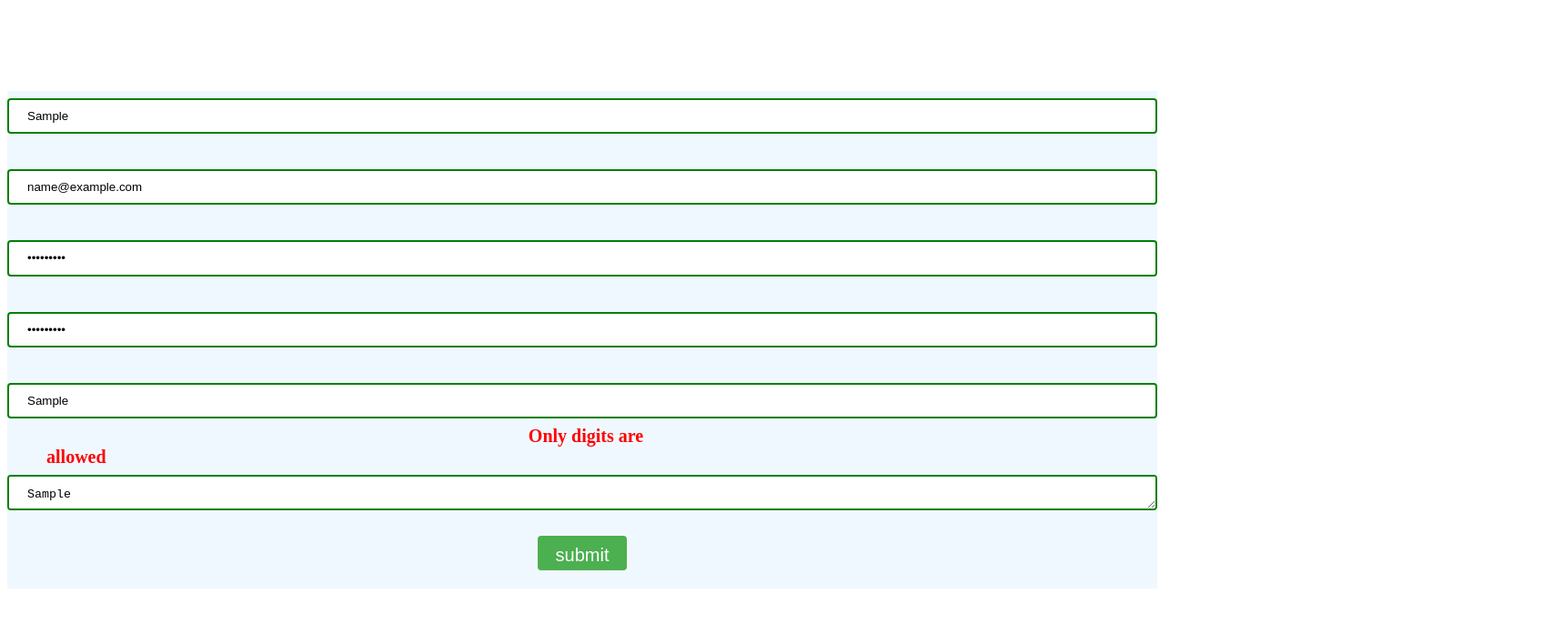
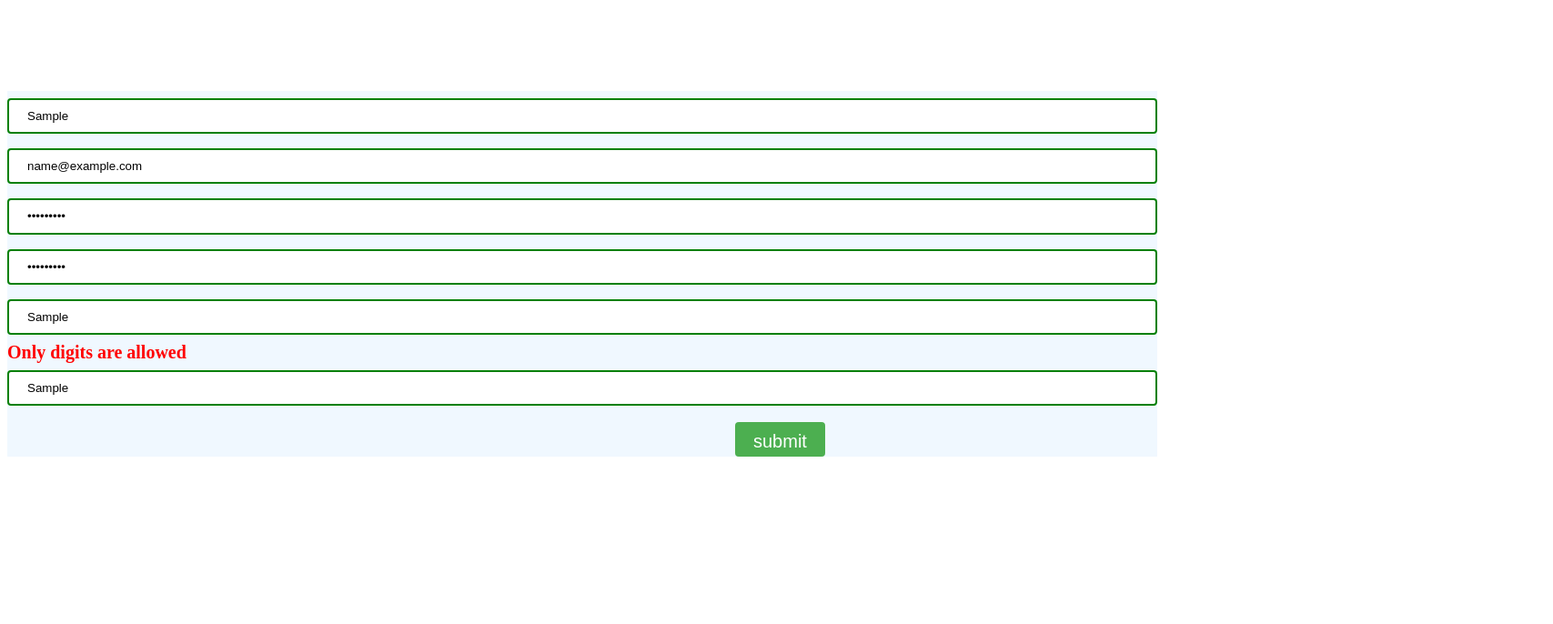
Before and after one commit to bansarishukla/validation, a plain HTML site: page index.html in a window 1280 px wide. Both pictures are taken after typing "Sample", "name@example.com", "Sample123", "Sample123", "Sample", "Sample" into the empty fields and a click on the input "submit". Shown: the whole page at 91% size, 1707 px wide, since content can reach past the window. Drawn offline with Linux system fonts and the light colour scheme.

Commit message:
commited

```diff
--- a/index.html
+++ b/index.html
@@ -2,38 +2,56 @@
   <head>
     <title>Welcome</title>
     <link rel="stylesheet" href="style.css">
+    <script>
+      function show() {
+        var name = document.getElementById('name').value;
+        localStorage.setItem("textvalue",name);
+        var email = document.getElementById('email').value;
+        localStorage.setItem("textvalue2",email);
+        var pass = document.getElementById('pass').value;
+        localStorage.setItem("textvalue3",pass);
+        var pass2 = document.getElementById('pass2').value;
+        var mobile = document.getElementById('mobile').value;
+        localStorage.setItem("textvalue4",mobile);
+        var address = document.getElementById('address').value;
+        localStorage.setItem("textvalue5",address);
+        return false;
+      }
+    </script>
   </head>
   <body>
-    <form onsubmit="return validation()" method="POST">
-    <div class="main">
+      <div class="main" id="write">
+    <form onsubmit="return validation()" method="GET" action="display.html">
+
     <div>
-      <input type="text" name="user" id="name" placeholder="Enter your Name"> &nbsp;
+      <input type="text" name="user" id="name" placeholder="Enter your Name">
       <span id="username" class="formation"></span>
     </div>
     <div>
-      <input type="email" name="email" id="email" placeholder="Enter Email"> &nbsp;
+      <input type="email" name="email" id="email" placeholder="Enter Email">
       <span id="emailid" class="formation"></span>
     </div>
     <div>
-      <input type="password" name="pass" id="pass" placeholder="Enter Password"> &nbsp;
+      <input type="password" name="pass" id="pass" placeholder="Enter Password">
       <span id="Password" class="formation"></span>
     </div>
     <div>
-      <input type="password" name="pass2" id="pass2" placeholder="Re-enter Password"> &nbsp;
+      <input type="password" name="pass2" id="pass2" placeholder="Re-enter Password">
       <span id="Password2" class="formation"></span>
     </div>
     <div>
-      <input type="text" name="mobile" id="mobile" placeholder="Enter Mobile"> &nbsp;
+      <input type="text" name="mobile" id="mobile" placeholder="Enter Mobile">
       <span id="mobileno" class="formation"></span>
     </div>
     <div>
-      <textarea cols="22" rows="4" placeholder="Enter Your Address"></textarea>
+      <input type="text" placeholder="Enter Your Address" id="address"></textarea>
     </div>
     <div>
-      <input type="submit" name="submit" value="submit"></button>
+      <input type="submit" name="submit" value="submit" onclick="show();"></button>
     </div>
-    </div>
+
     </form>
+  </div>
     <script src="script.js"></script>
   </body>
 </html>
--- a/script.js
+++ b/script.js
@@ -5,7 +5,6 @@ function validation() {
   var pass = document.getElementById('pass').value;
   var pass2 = document.getElementById('pass2').value;
   var mobile = document.getElementById('mobile').value;
-
   if (name === "") {
     document.getElementById('username').innerHTML = '**This feild is required';
     return false;
@@ -58,6 +57,9 @@ function validation() {
     document.getElementById('mobileno').innerHTML = 'Must write 10 digits';
     return false;
   }
+  else{
+    alert("Data is successfully submitted");
+  }
   return true;
 
 }
--- a/style.css
+++ b/style.css
@@ -2,7 +2,7 @@
   color: red;
   font-weight: bold;
   font-size: 20px;
-  padding: 0 88% 0 0;
+  margin: 0 auto;
 }
 input[type=text], input[type=password], input[type=email], textarea {
   width: 100%;
@@ -22,12 +22,12 @@ input[type=submit] {
   border-radius: 4px;
   cursor: pointer;
   padding: 10px 20px 5px 20px;
-  margin: 20px;
+  margin: 10px 800px 0 800px;
   font-size: 20px;
 }
 .main {
-  text-align: center;
-  margin: 100px 0 0 0;
+  /* text-align: center; */
+  margin: 100px 0 100px 0;
   background-color: aliceblue;
 
 }
```
Also changed, not shown: display.html (added, +19 -0 lines).
